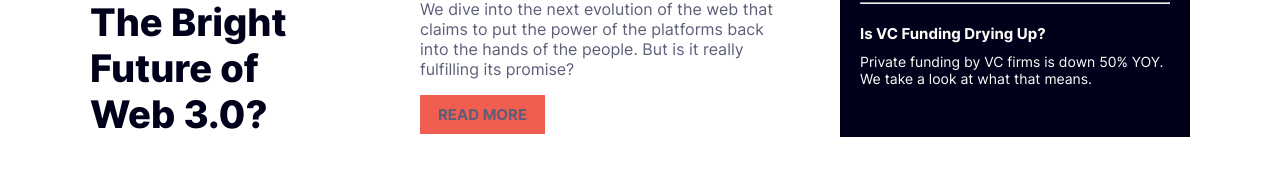
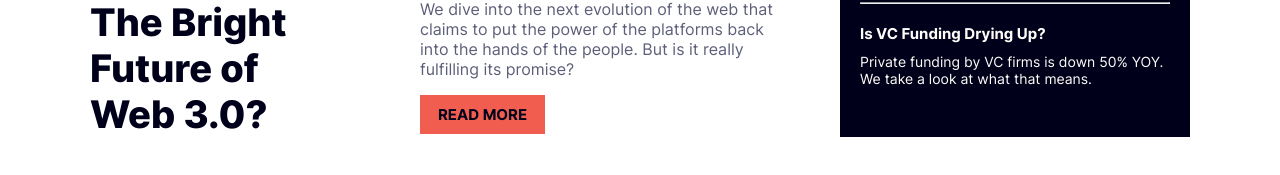
Before and after one commit to oscar-suek/News-Homepage, a plain HTML site: page index.html in a window 1280 px wide. Shown: the part 395-570 px from the top of the page. Drawn offline with Linux system fonts and the light colour scheme.

Commit message:
Update main.css

```diff
--- a/main.css
+++ b/main.css
@@ -89,7 +89,7 @@
     text-transform: uppercase;
     margin-top: 16px;
     background-color:hsl(5, 85%, 63%);
-    color:hsl(236, 13%, 42%);
+    color:hsl(240, 100%, 5%);
     font-family: "Inter-bold";
     padding-left: 18px;
     padding-right: 18px;
```
